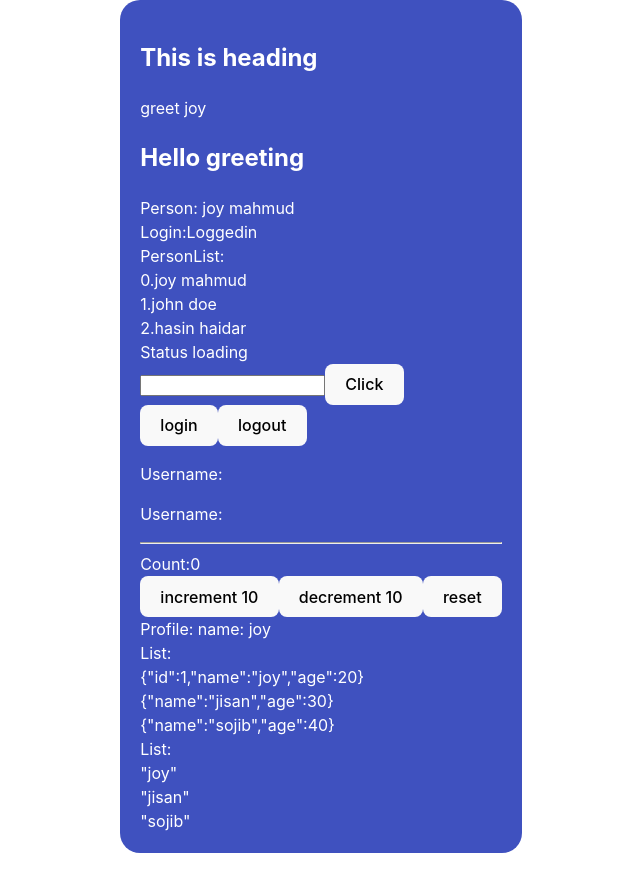
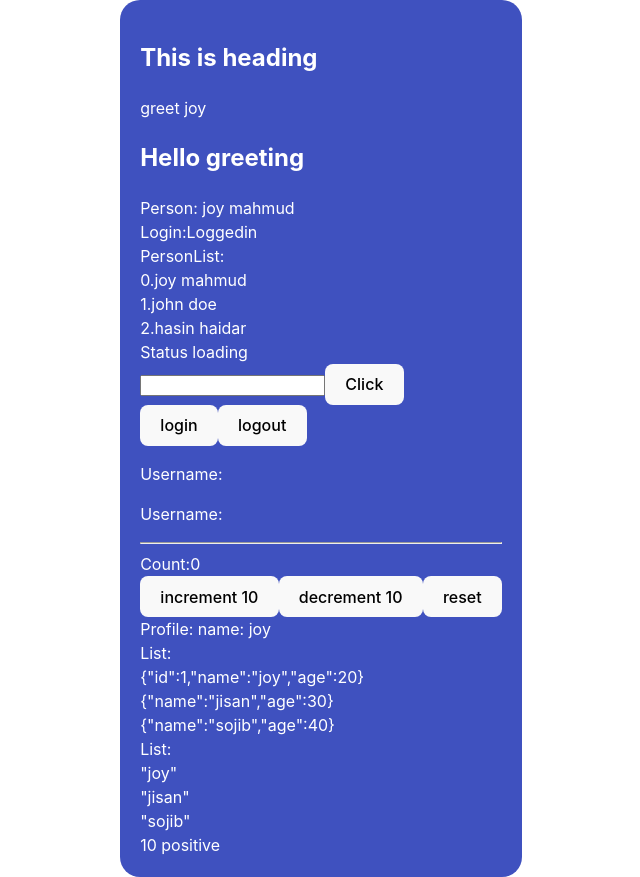
Before and after one commit to joy-mahmud/react-typescript-demo, a React (Vite) app: page / in a window 1280 px wide. Shown: the whole page, without its empty margins (319-959 px from the left). Before the commit the page ends 853 px from the top, so only its background shows below. Built offline with nearby package versions, Linux system fonts and the light colour scheme.

Commit message:
props restrictions

```diff
--- a/src/App.tsx
+++ b/src/App.tsx
@@ -13,6 +13,7 @@ import UserContextProvider from "./context/UserContextProvider"
 import Private from "./components/Private"
 import Profile from "./components/Profile"
 import List from "./components/List"
+import Restrictions from "./components/restrictions/Restrictions"
 
 
 function App() {
@@ -55,6 +56,9 @@ function App() {
           <List items={[{ id: 1, name: "joy", age: 20 }, { name: 'jisan', age: 30 }, { name: 'sojib', age: 40 }]} onClick={(item) => console.log(`hello ${item}`)}></List>
           <List items={["joy", 'jisan', 'sojib']} onClick={(item) => console.log(`hello ${item}`)}></List>
         </div>
+        <div>
+          <Restrictions value={10} isPositive></Restrictions>
+        </div>
       </Container>
 
     </UserContextProvider>
--- a/src/components/List.tsx
+++ b/src/components/List.tsx
@@ -4,7 +4,7 @@ type ListType<T> = {
     onClick: (value: T) => void
 }
 
-const List = <T extends {}>({ items, onClick }: ListType<T>) => {
+const List = <T,>({ items, onClick }: ListType<T>) => {
     return (
         <div>
             List:
--- /dev/null
+++ b/src/components/restrictions/Restrictions.tsx
@@ -0,0 +1,32 @@
+type RandomNumberType = {
+    value: number,
+
+}
+type isPositive = RandomNumberType & {
+    isPositive: boolean,
+    isNegative?: never,
+    isZero?: never
+
+}
+type isNegative = RandomNumberType & {
+    isNegative: boolean,
+    isPositive?: never,
+    isZero?: never
+
+}
+type isZero = RandomNumberType & {
+    isZero: boolean,
+    isPositive?: never,
+    isNegative?: never
+}
+type RandomNumberProps = isPositive | isNegative | isZero
+
+function Restrictions({ value, isPositive, isNegative, isZero }: RandomNumberProps) {
+    return (
+        <div>
+            {value} {isPositive && 'positive'} {isNegative && 'isNegative'} {isZero && 'zero'}
+        </div>
+    )
+}
+
+export default Restrictions
```
